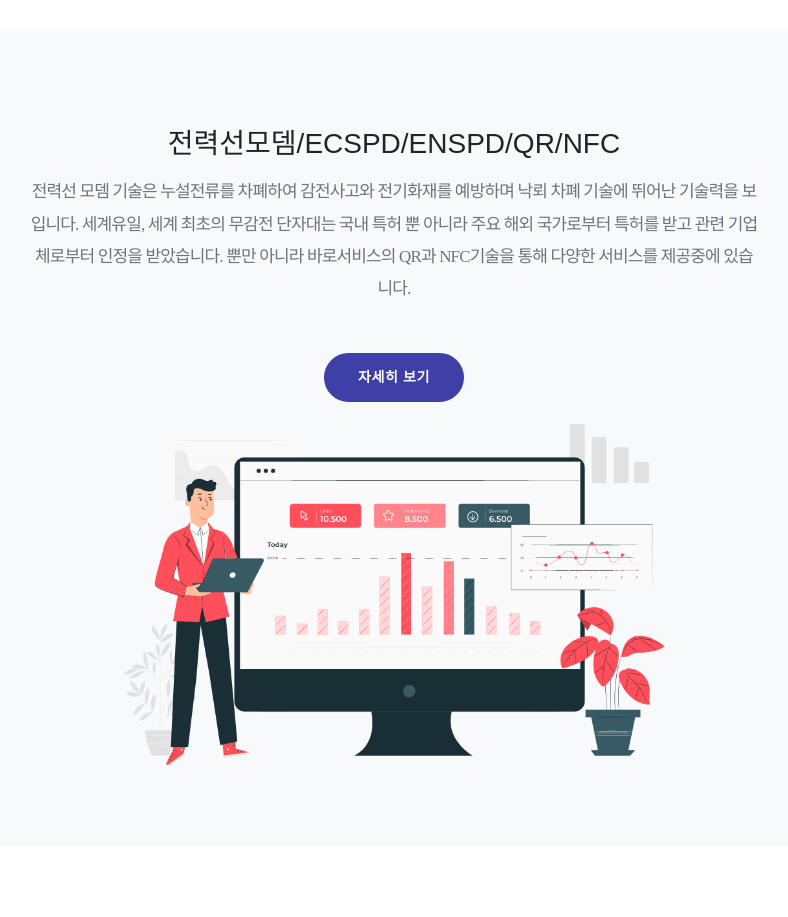
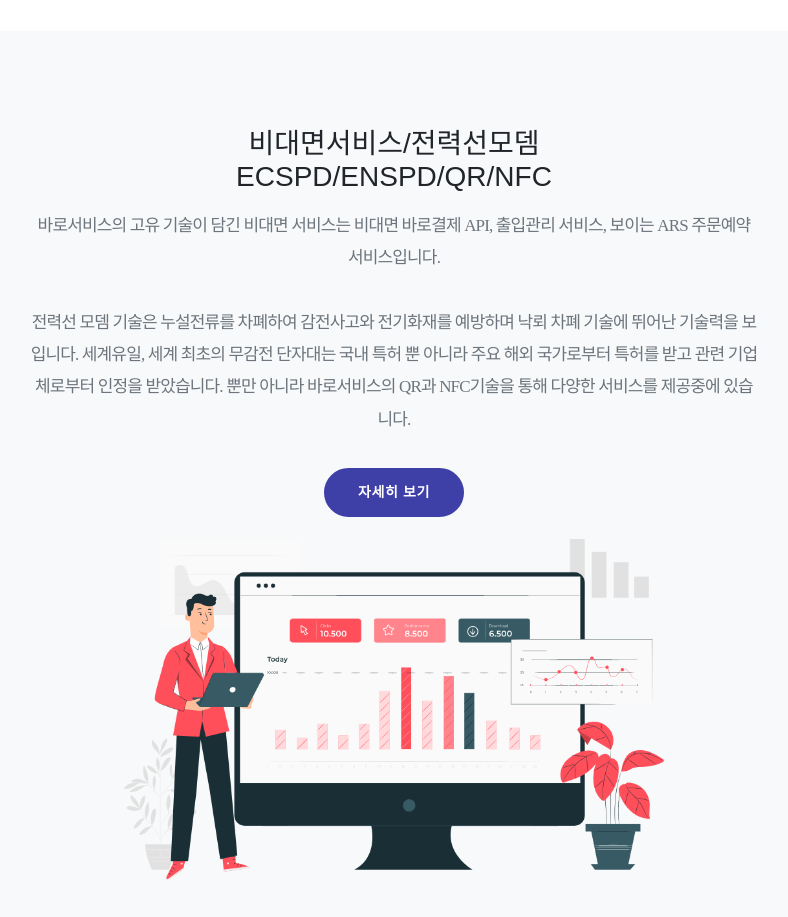
Before and after one commit to heydoy/SVCB, a plain HTML site: page index.html in a window 1280 px wide. Shown: the part 4780-5697 px from the top of the page, without its empty margins (246-1034 px from the left). Drawn offline with Linux system fonts and the light colour scheme; a web font is replaced by a local one.

Commit message:
lil editing

```diff
--- a/index.html
+++ b/index.html
@@ -395,8 +395,10 @@
             <div class="row mt-3">
                 <div class="col-lg-2"></div>
                 <div class="col-lg-8">
-                    <h3 class="text-capitalize text-center mb-3">전력선모뎀/ECSPD/ENSPD/QR/NFC</h3>
+                    <h3 class="text-capitalize text-center mb-3">비대면서비스/전력선모뎀<br>ECSPD/ENSPD/QR/NFC</h3>
                     <p class="text-center text-muted mt-3">
+                        바로서비스의 고유 기술이 담긴 비대면 서비스는 비대면 바로결제 API, 출입관리 서비스, 보이는 ARS 주문예약 서비스입니다.
+                        <br><br>
                         전력선 모뎀 기술은 누설전류를 차폐하여 감전사고와 전기화재를 예방하며 낙뢰 차폐 기술에 뛰어난 기술력을 보입니다.
                         세계유일, 세계 최초의 무감전 단자대는 국내 특허 뿐 아니라 주요 해외 국가로부터 특허를 받고 관련 기업체로부터 인정을 받았습니다.
                         뿐만 아니라 바로서비스의 QR과 NFC기술을 통해 다양한 서비스를 제공중에 있습니다.
@@ -408,7 +410,7 @@
 
             <div class="row mt-3">
                 <div class="col-lg-4"></div>
-                <div class="col-lg-4 mt-3 text-center">
+                <div class="col-lg-4 text-center">
                     <a href="#" class="btn btn_custom btn_rounded">자세히 보기</a>
                 </div>
                 <div class="col-lg-4"></div>
```
